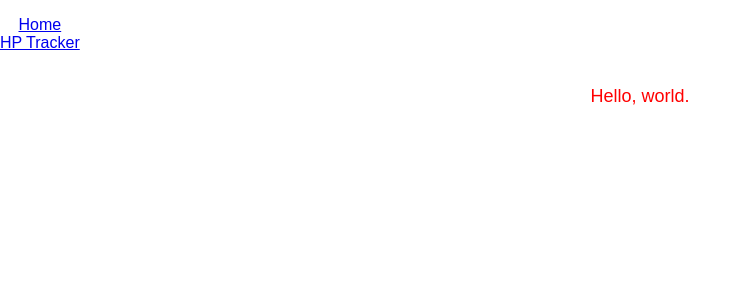
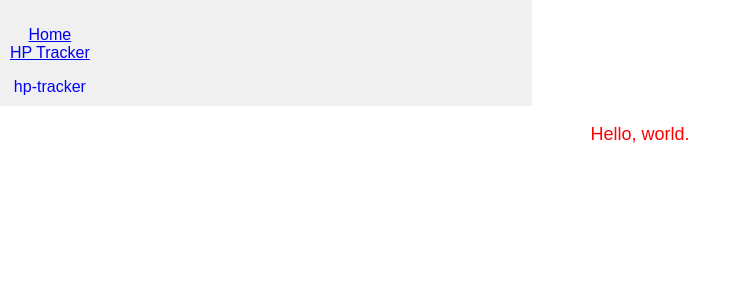
Before and after one commit to Dreznel/tabletop-tools, a React (Create React App) app: page /hp-tracker in a window 1280 px wide. Shown: the top 300 px of the page, without its empty margins (0-751 px from the left). Built offline with nearby package versions, Linux system fonts and the light colour scheme.

Commit message:
Removed quotations from the less file, which was causing the problems.

```diff
--- a/src/Sidebar.js
+++ b/src/Sidebar.js
@@ -34,7 +34,7 @@ const TabletopToolsSidebar = () => (
             key={index}
             path={route.path}
             exact={route.exact}
-            component={route.siebar}
+            component={route.sidebar}
           />
         ))}
       </div>
--- a/src/less/Sidebar.css
+++ b/src/less/Sidebar.css
@@ -1,7 +1,7 @@
 .tabletop-tools-sidebar {
-  padding: "10px";
-  width: "40%";
-  background: "#f0f0f0";
-  display: "flex";
-  color: red;
+  padding: 10px;
+  width: 40%;
+  background: #f0f0f0;
+  display: flex;
+  color: blue;
 }
--- a/src/less/Sidebar.less
+++ b/src/less/Sidebar.less
@@ -1,7 +1,7 @@
 .tabletop-tools-sidebar {
-  padding: "10px";
-  width: "40%";
-  background: "#f0f0f0";
-  display: "flex";
-  color: red;
+  padding: 10px;
+  width: 40%;
+  background: #f0f0f0;
+  display: flex;
+  color: blue;
 }
```
Also changed, not shown: 1 other file (tests, documents, lock files or other folders).
